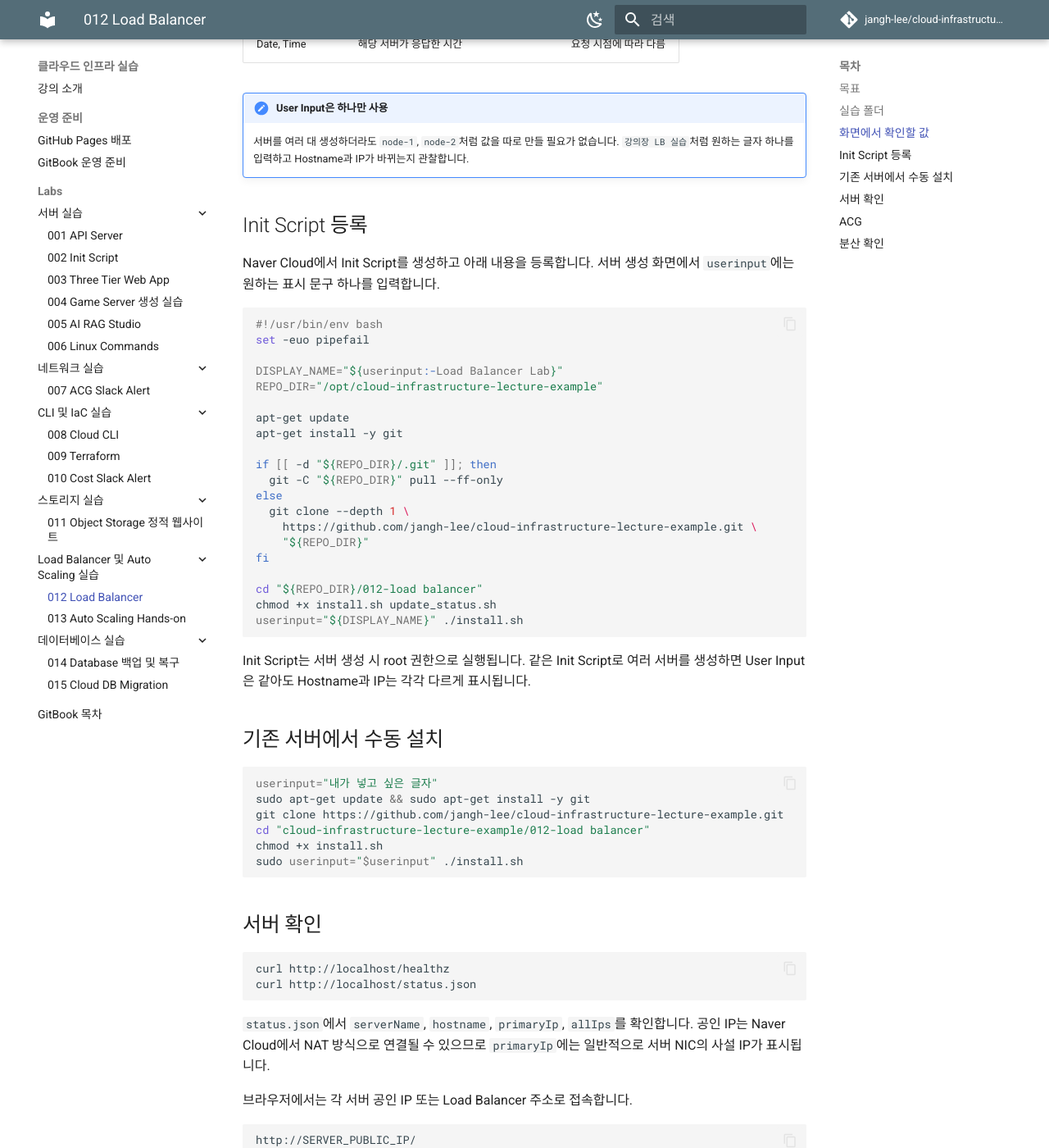
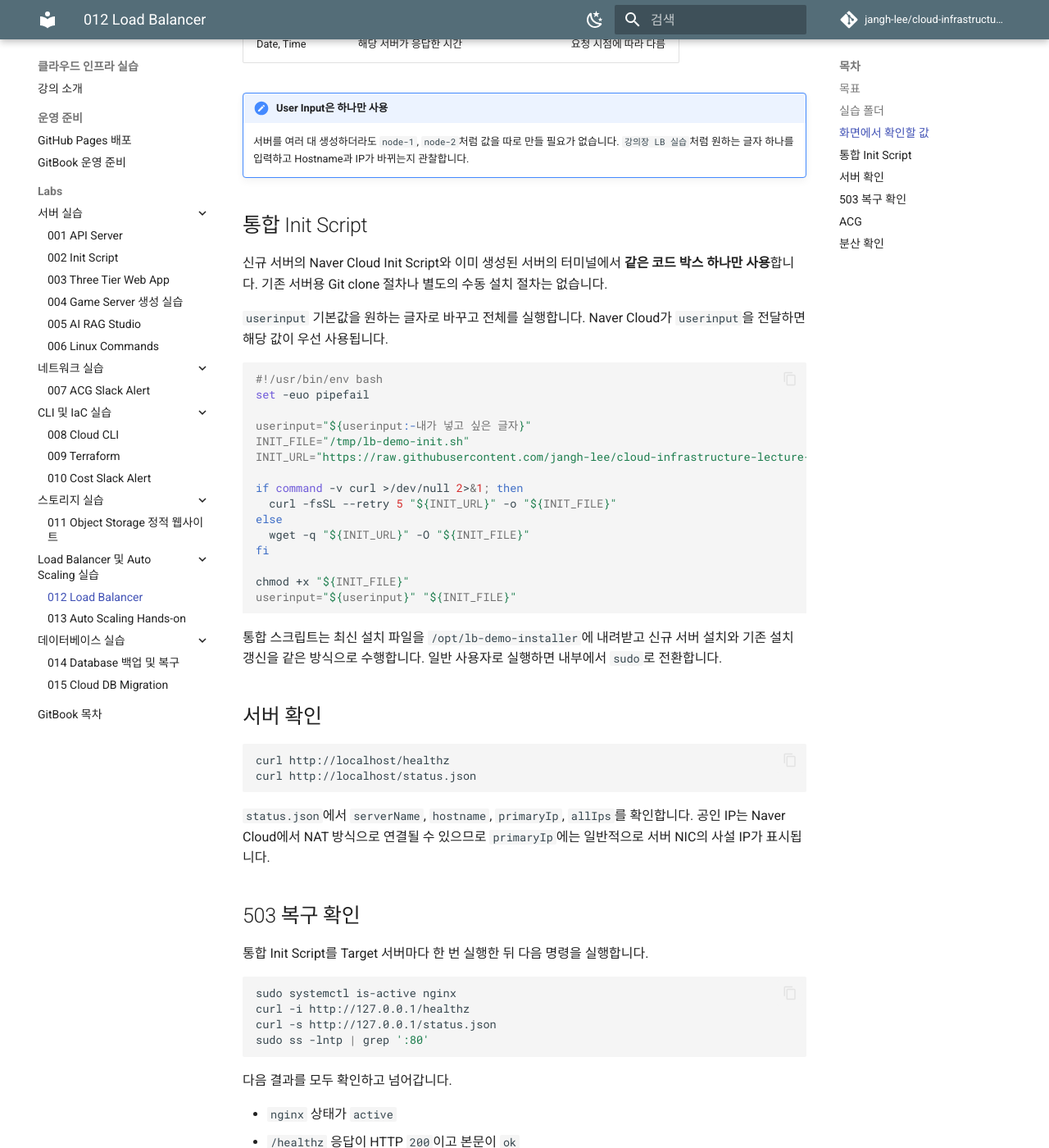
Before and after one commit to jangh-lee/cloud-infrastructure-lecture-example, an MkDocs documentation site: the page built from gitbook/labs/012-load-balancer.md, in a window 1280 px wide and 1400 px high, scrolled down 742 px. Shown: the whole window at 82% size. Built offline with MkDocs 1.6.1 and Material for MkDocs 9.7.7, drawn with Linux system fonts in a browser that asks for light colours; comment, search, counter and statistics services are not loaded; some of the changed text lies outside the part shown.

Commit message:
Unify load balancer init workflow

````diff
--- a/gitbook/labs/012-load-balancer.md
+++ b/gitbook/labs/012-load-balancer.md
@@ -25,45 +25,31 @@
 !!! note "User Input은 하나만 사용"
     서버를 여러 대 생성하더라도 `node-1`, `node-2`처럼 값을 따로 만들 필요가 없습니다. `강의장 LB 실습`처럼 원하는 글자 하나를 입력하고 Hostname과 IP가 바뀌는지 관찰합니다.
 
-## Init Script 등록
+## 통합 Init Script
 
-Naver Cloud에서 Init Script를 생성하고 아래 내용을 등록합니다. 서버 생성 화면에서 `userinput`에는 원하는 표시 문구 하나를 입력합니다.
+신규 서버의 Naver Cloud Init Script와 이미 생성된 서버의 터미널에서 **같은 코드 박스 하나만 사용**합니다. 기존 서버용 Git clone 절차나 별도의 수동 설치 절차는 없습니다.
+
+`userinput` 기본값을 원하는 글자로 바꾸고 전체를 실행합니다. Naver Cloud가 `userinput`을 전달하면 해당 값이 우선 사용됩니다.
 
 ```bash
 #!/usr/bin/env bash
 set -euo pipefail
 
-DISPLAY_NAME="${userinput:-Load Balancer Lab}"
-REPO_DIR="/opt/cloud-infrastructure-lecture-example"
+userinput="${userinput:-내가 넣고 싶은 글자}"
+INIT_FILE="/tmp/lb-demo-init.sh"
+INIT_URL="https://raw.githubusercontent.com/jangh-lee/cloud-infrastructure-lecture-example/main/012-load%20balancer/init.sh"
 
-apt-get update
-apt-get install -y git
-
-if [[ -d "${REPO_DIR}/.git" ]]; then
-  git -C "${REPO_DIR}" pull --ff-only
+if command -v curl >/dev/null 2>&1; then
+  curl -fsSL --retry 5 "${INIT_URL}" -o "${INIT_FILE}"
 else
-  git clone --depth 1 \
-    https://github.com/jangh-lee/cloud-infrastructure-lecture-example.git \
-    "${REPO_DIR}"
+  wget -q "${INIT_URL}" -O "${INIT_FILE}"
 fi
 
-cd "${REPO_DIR}/012-load balancer"
-chmod +x install.sh update_status.sh
-userinput="${DISPLAY_NAME}" ./install.sh
+chmod +x "${INIT_FILE}"
+userinput="${userinput}" "${INIT_FILE}"
 ```
 
-Init Script는 서버 생성 시 root 권한으로 실행됩니다. 같은 Init Script로 여러 서버를 생성하면 User Input은 같아도 Hostname과 IP는 각각 다르게 표시됩니다.
-
-## 기존 서버에서 수동 설치
-
-```bash
-userinput="내가 넣고 싶은 글자"
-sudo apt-get update && sudo apt-get install -y git
-git clone https://github.com/jangh-lee/cloud-infrastructure-lecture-example.git
-cd "cloud-infrastructure-lecture-example/012-load balancer"
-chmod +x install.sh
-sudo userinput="$userinput" ./install.sh
-```
+통합 스크립트는 최신 설치 파일을 `/opt/lb-demo-installer`에 내려받고 신규 서버 설치와 기존 설치 갱신을 같은 방식으로 수행합니다. 일반 사용자로 실행하면 내부에서 `sudo`로 전환합니다.
 
 ## 서버 확인
 
@@ -73,6 +59,34 @@
 ```
 
 `status.json`에서 `serverName`, `hostname`, `primaryIp`, `allIps`를 확인합니다. 공인 IP는 Naver Cloud에서 NAT 방식으로 연결될 수 있으므로 `primaryIp`에는 일반적으로 서버 NIC의 사설 IP가 표시됩니다.
+
+## 503 복구 확인
+
+통합 Init Script를 Target 서버마다 한 번 실행한 뒤 다음 명령을 실행합니다.
+
+```bash
+sudo systemctl is-active nginx
+curl -i http://127.0.0.1/healthz
+curl -s http://127.0.0.1/status.json
+sudo ss -lntp | grep ':80'
+```
+
+다음 결과를 모두 확인하고 넘어갑니다.
+
+- `nginx` 상태가 `active`
+- `/healthz` 응답이 HTTP `200`이고 본문이 `ok`
+- `/status.json`에 `hostname`, `primaryIp`가 출력됨
+- `0.0.0.0:80` 또는 `*:80`이 LISTEN 상태
+
+로컬 확인은 모두 정상인데 Load Balancer URL만 503이면 애플리케이션 문제가 아니라 Target Group 또는 ACG 문제입니다.
+
+| 확인 항목 | 설정값 |
+| --- | --- |
+| Target Group 프로토콜, 포트 | `HTTP`, `80` |
+| Health Check 프로토콜, 포트 | `HTTP`, `80` |
+| Health Check URL Path | `/healthz` |
+| 웹 서버 ACG 인바운드 | Load Balancer Subnet CIDR에서 웹 서버 `80/tcp` 허용 |
+| Target 상태 | `Healthy` |
 
 브라우저에서는 각 서버 공인 IP 또는 Load Balancer 주소로 접속합니다.
 
````
Also changed, not shown: other parts of gitbook/labs/012-load-balancer.md (+1 -1 lines), 012-load balancer/README.md (+32 -30 lines), 2 other files.
